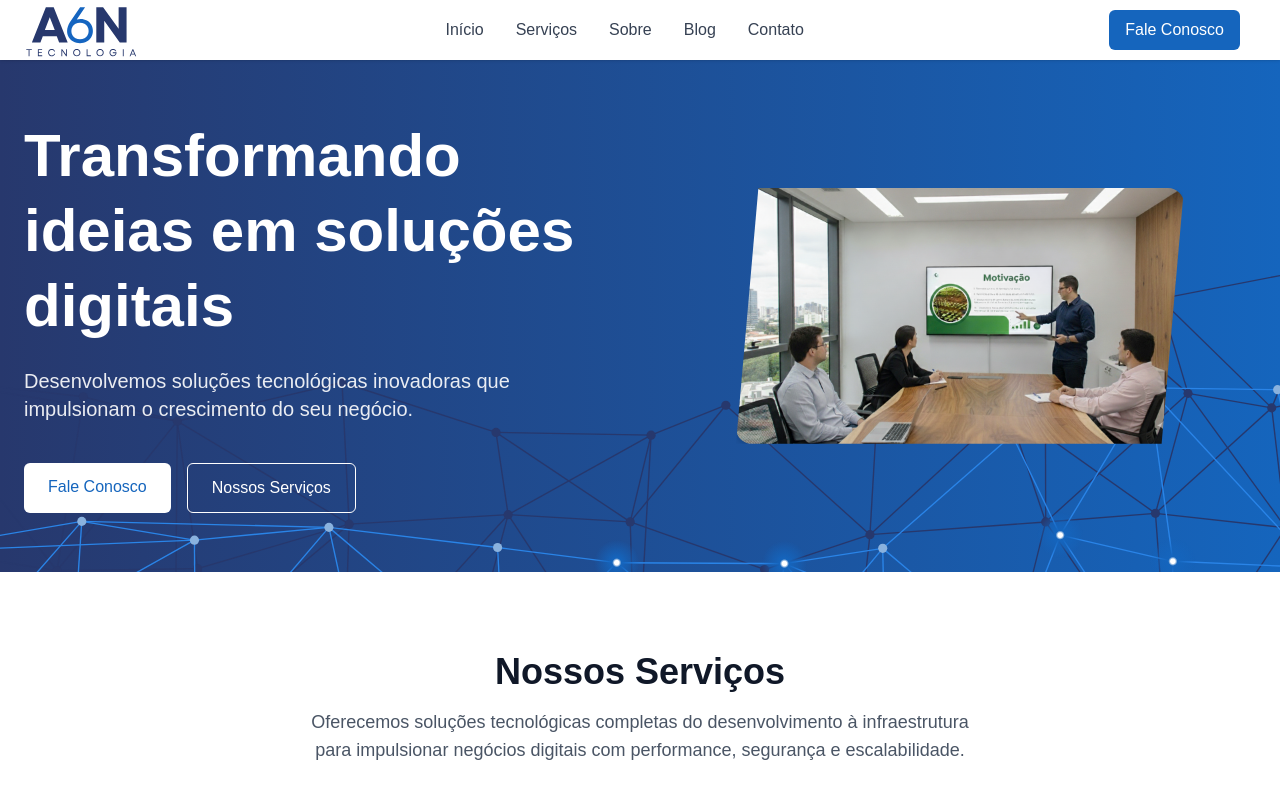
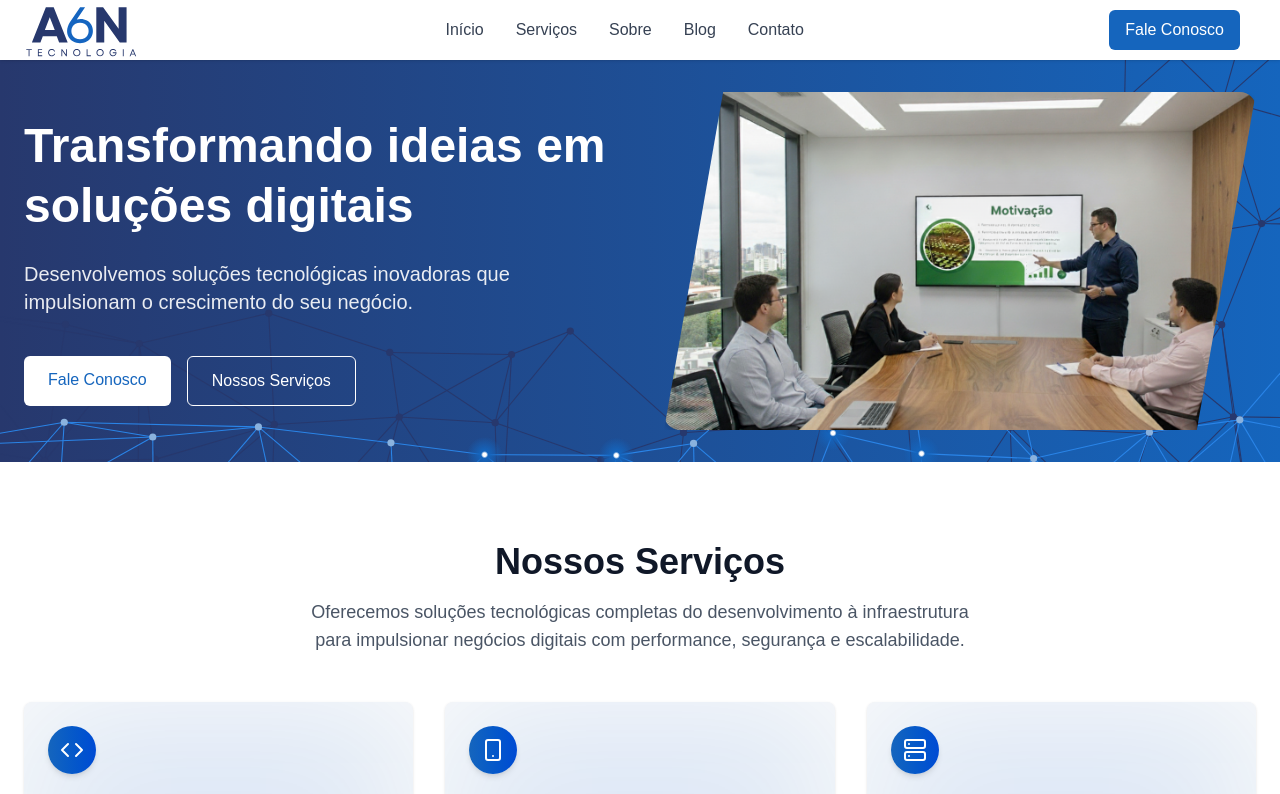
Before and after one commit to devdinho/a6n, a Next.js app: page / in a window 1280 px wide. Shown: the top 794 px of the page. Built offline with nearby package versions, Linux system fonts and the light colour scheme.

Commit message:
fix: ajustar estilo do componente Hero e corrigir clip-path no CSS

```diff
--- a/src/app/globals.css
+++ b/src/app/globals.css
@@ -34,6 +34,6 @@ body {
 
 #presentation {
   box-shadow: 0 4px 6px rgba(0, 0, 0, 0.1), 0 1px 3px rgba(0, 0, 0, 0.06) !important;
-  clip-path: polygon(5% 0, 100% 0%, 95% 100%, 0% 100%);
+  clip-path: polygon(10% 0, 100% 0%, 90% 100%, 0% 100%);
   border-radius: 1rem !important;
 }
--- a/src/components/landing/Hero.tsx
+++ b/src/components/landing/Hero.tsx
@@ -8,7 +8,7 @@ export default function Hero() {
     <section id='section-hero' className='text-white py-8'>
       <div className='container mx-auto px-4 md:px-6 flex flex-col md:flex-row items-center justify-between gap-12'>
         <div className='md:w-1/2 space-y-6'>
-          <h1 className='text-4xl md:text-5xl lg:text-6xl font-bold leading-tight'>
+          <h1 className='text-3xl md:text-4xl lg:text-5xl font-bold leading-tight'>
             Transformando ideias em soluções digitais
           </h1>
           <p className='text-lg md:text-xl opacity-90 max-w-lg'>
@@ -30,9 +30,7 @@ export default function Hero() {
           </div>
         </div>
         <div className='md:w-1/2 flex justify-center'>
-          <div className='relative w-full max-w-md aspect-square flex items-center justify-center'>
-            <Image id="presentation" src={presentation} alt='Ilustração do Hero' className='w-full object-contain absolute z-10'/>
-          </div>
+          <Image id="presentation" src={presentation} alt='Ilustração do Hero' className='w-full object-contain'/>
         </div>
       </div>
     </section>
```
